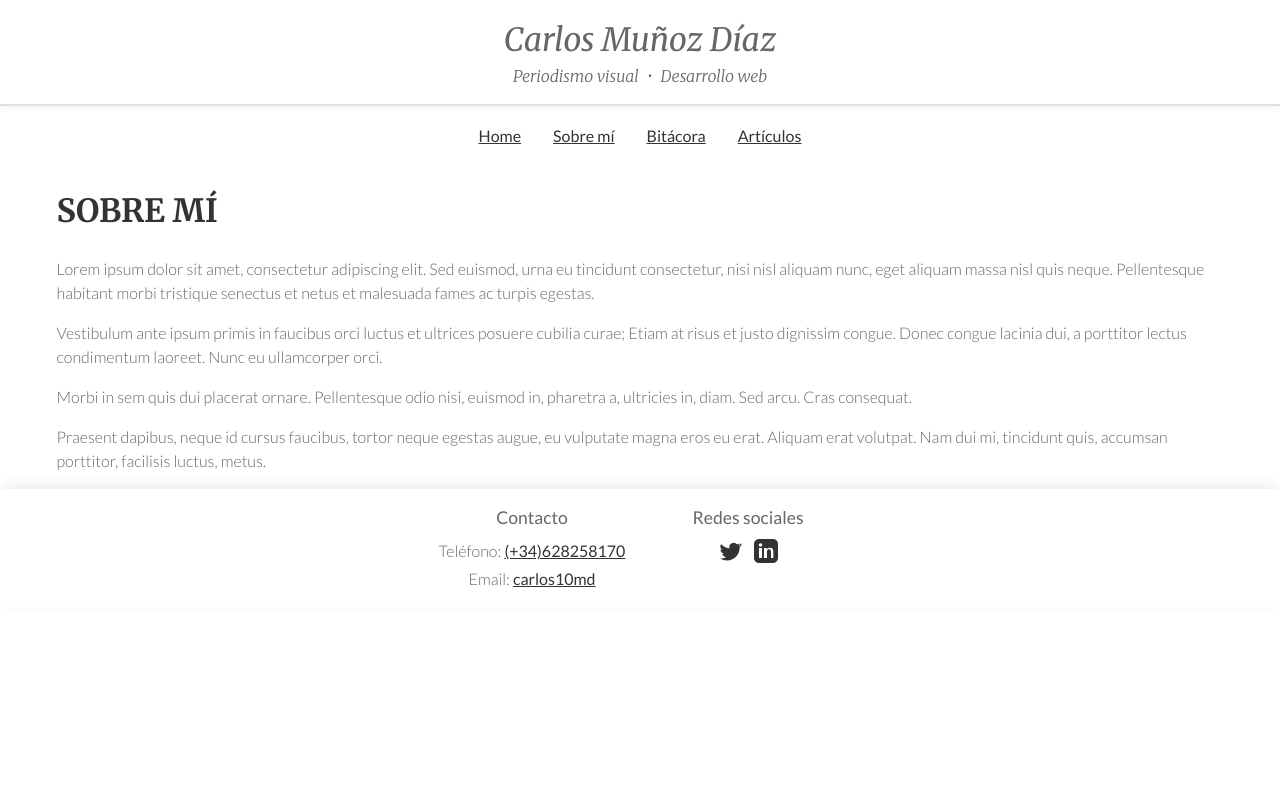
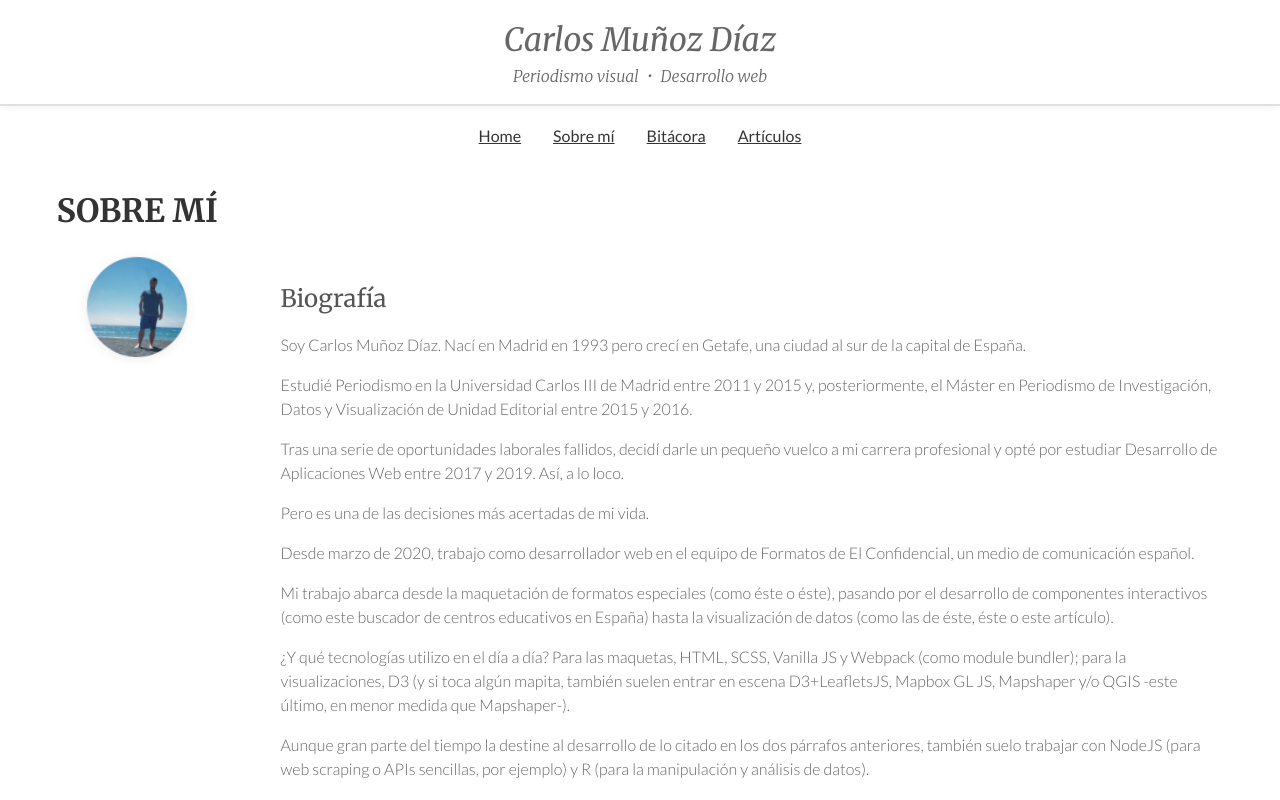
Before and after one commit to CarlosMunozDiaz/carlosmunozdiaz.github.io, a SvelteKit app: page /about-me in a window 1280 px wide. Shown: the top 800 px of the page. Built offline with nearby package versions, Linux system fonts and the light colour scheme.

Commit message:
Prueba para página Sobre mí

```diff
--- a/src/routes/about-me/+page.svelte
+++ b/src/routes/about-me/+page.svelte
@@ -1,7 +1,141 @@
-<div class="content" view-transition-name="page">
+<script lang="ts">
+    import { base } from '$app/paths';
+    import { onMount } from 'svelte';
+    import { tweened } from 'svelte/motion';
+    import { cubicOut } from 'svelte/easing';
+    import { writable } from 'svelte/store';
+
+    // Store for rotation
+    const rotation = tweened(0, { duration: 0, easing: cubicOut });
+
+    let amTextEl: HTMLDivElement;
+    let amImageEl: HTMLDivElement;
+
+    // Helper to clamp value between min and max
+    function clamp(val: number, min: number, max: number) {
+        return Math.max(min, Math.min(max, val));
+    }
+
+    onMount(() => {
+        function handleScroll() {
+            if (!amTextEl || !amImageEl) return;
+
+            const rect = amTextEl.getBoundingClientRect();
+            const windowHeight = window.innerHeight;
+
+            // Calculate scroll progress within am_text block
+            const start = windowHeight * 0.2; // start animating when am_text is 20% into view
+            const end = windowHeight * 0.2 + rect.height - amImageEl.offsetHeight;
+            const scrolled = clamp(-rect.top + start, 0, end);
+
+            const progress = clamp(scrolled / end, 0, 1);
+
+            rotation.set(progress * 360);
+        }
+
+        window.addEventListener('scroll', handleScroll, { passive: true });
+        window.addEventListener('resize', handleScroll);
+
+        handleScroll();
+
+        return () => {
+            window.removeEventListener('scroll', handleScroll);
+            window.removeEventListener('resize', handleScroll);
+        };
+    });
+</script>
+
+<style>
+    .about-me {
+        display: flex;
+        flex-direction: column;
+        gap: 2rem;
+    }
+
+    @media (min-width: 900px) {
+        .about-me {
+            flex-direction: row;
+            align-items: flex-start;
+        }
+        .am_image {
+            min-width: 120px;
+            max-width: 180px;
+            width: 160px;
+            margin-right: 2rem;
+            position: relative;
+            /* For sticky positioning */
+        }
+        .am_text {
+            flex: 1;
+        }
+    }
+
+    .am_image {
+        display: flex;
+        justify-content: center;
+        align-items: flex-start;
+        top: 2rem;
+    }
+
+    @media (min-width: 900px) {
+        .am_image {
+            position: sticky;
+            top: 2rem;
+        }
+    }
+
+    .am_image img {
+        border-radius: 50%;
+        width: 100px;
+        height: 100px;
+        object-fit: cover;
+        box-shadow: 0 2px 12px rgba(0,0,0,0.08);
+        transition: box-shadow 0.2s;
+        background: #fff;
+        will-change: transform;
+    }
+
+    .content {
+        view-transition-name: page
+    }
+</style>
+
+<div class="content">
     <h1>SOBRE MÍ</h1>
-    <p>Lorem ipsum dolor sit amet, consectetur adipiscing elit. Sed euismod, urna eu tincidunt consectetur, nisi nisl aliquam nunc, eget aliquam massa nisl quis neque. Pellentesque habitant morbi tristique senectus et netus et malesuada fames ac turpis egestas.</p>
-    <p>Vestibulum ante ipsum primis in faucibus orci luctus et ultrices posuere cubilia curae; Etiam at risus et justo dignissim congue. Donec congue lacinia dui, a porttitor lectus condimentum laoreet. Nunc eu ullamcorper orci.</p>
-    <p>Morbi in sem quis dui placerat ornare. Pellentesque odio nisi, euismod in, pharetra a, ultricies in, diam. Sed arcu. Cras consequat.</p>
-    <p>Praesent dapibus, neque id cursus faucibus, tortor neque egestas augue, eu vulputate magna eros eu erat. Aliquam erat volutpat. Nam dui mi, tincidunt quis, accumsan porttitor, facilisis luctus, metus.</p>
+
+    <div class="about-me">
+        <div class="am_image" bind:this={amImageEl}>
+            <img
+                src="/media/cmd.webp"
+                alt="Carlos Muñoz Díaz"
+                width="100"
+                height="100"
+                style="transform: rotate({$rotation}deg);"
+            />
+        </div>
+        <div class="am_text" bind:this={amTextEl}>
+            <div class="am_text_bio">
+                <h3>Biografía</h3>
+                <p>Soy Carlos Muñoz Díaz. Nací en Madrid en 1993 pero crecí en Getafe, una ciudad al sur de la capital de España.</p>
+                <p>Estudié Periodismo en la Universidad Carlos III de Madrid entre 2011 y 2015 y, posteriormente, el Máster en Periodismo de Investigación, Datos y Visualización de Unidad Editorial entre 2015 y 2016.</p>
+                <p>Tras una serie de oportunidades laborales fallidos, decidí darle un pequeño vuelco a mi carrera profesional y opté por estudiar Desarrollo de Aplicaciones Web entre 2017 y 2019. Así, a lo loco.</p>
+                <p>Pero es una de las decisiones más acertadas de mi vida.</p>
+                <p>Desde marzo de 2020, trabajo como desarrollador web en el equipo de Formatos de El Confidencial, un medio de comunicación español.</p>
+                <p>Mi trabajo abarca desde la maquetación de formatos especiales (como éste o éste), pasando por el desarrollo de componentes interactivos (como este buscador de centros educativos en España) hasta la visualización de datos (como las de éste, éste o este artículo).</p>
+                <p>¿Y qué tecnologías utilizo en el día a día? Para las maquetas, HTML, SCSS, Vanilla JS y Webpack (como module bundler); para la visualizaciones, D3 (y si toca algún mapita, también suelen entrar en escena D3+LeafletsJS, Mapbox GL JS, Mapshaper y/o QGIS -este último, en menor medida que Mapshaper-).</p>
+                <p>Aunque gran parte del tiempo la destine al desarrollo de lo citado en los dos párrafos anteriores, también suelo trabajar con NodeJS (para web scraping o APIs sencillas, por ejemplo) y R (para la manipulación y análisis de datos).</p>
+                <p>Como desarrollador también he trabajado en Raona, una consultora tecnológica. El día a día lo pasaba entre códigos de React, TypeScript y SharePoint Online.</p>
+                <p>De forma previa también trabajé como periodista de datos -como becario o como freelance- en diferentes medios de comunicación como El Español, Vocento Media Lab o el extinto Bez.</p>
+                <p>Creo firmemente en el trabajo en equipo y en el aprendizaje continuo. De hecho, en los próximos meses, mi objetivo es mejorar en el uso de patrones de diseño en mis códigos, R (me queda mucho por aprender a nivel de análisis y visualización), el uso de Adobe Illustrator para el desarrollo de infografías (junto a AI2HTML, por ejemplo) o el manejo del inglés hablado y escrito.</p>
+            </div>
+            <div class="am_text_educacion">
+                <h3>Educación</h3>
+                <p>Lorem ipsum</p>
+            </div>
+            <div class="am_text_trayectoria">
+                <h3>Habilidades</h3>
+                <p>Lorem ipsum</p>
+            </div>
+        </div>
+    </div>
 </div>
--- a/src/routes/bitacora/+page.svelte
+++ b/src/routes/bitacora/+page.svelte
@@ -81,7 +81,7 @@
           padding-left: 1rem;
         }
       }
-    </style>
+</style>
 
 <div class="content" view-transition-name="page">
     <h1>BITÁCORA</h1>
```
Also changed, not shown: static/media/cmd.webp (added).
